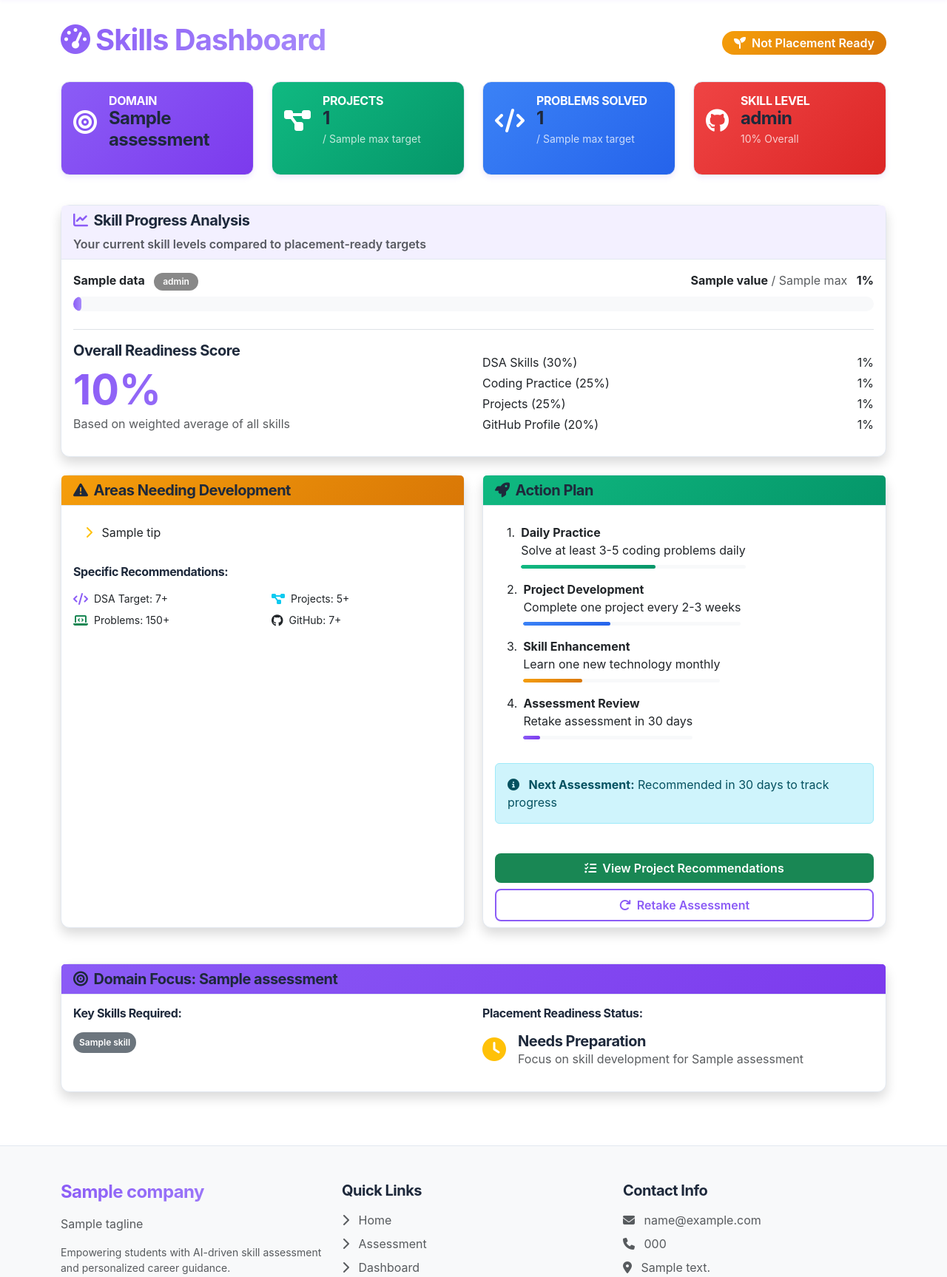
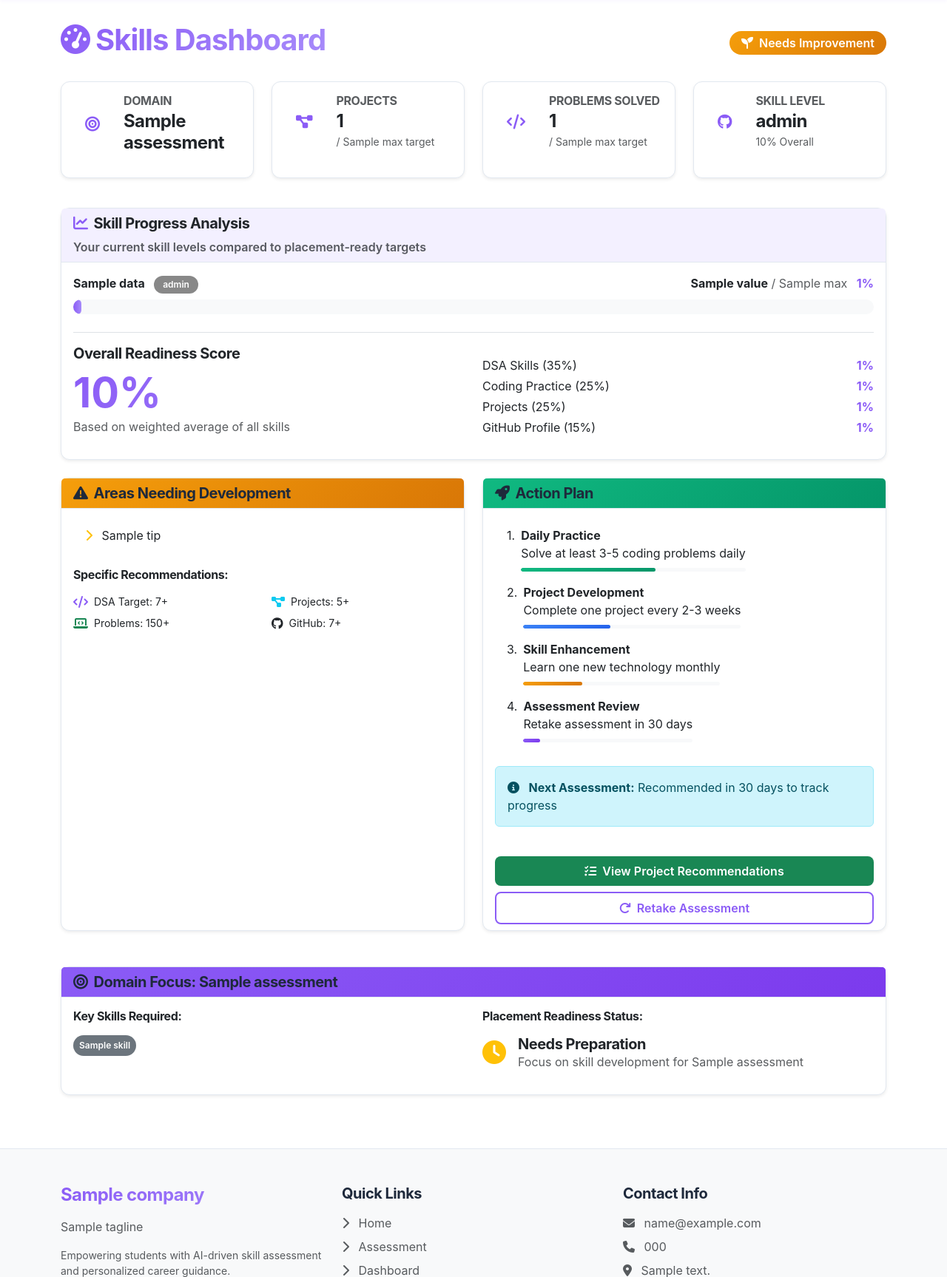
Before and after one commit to Vishwa-0/Placement-Readiness, a Flask app: template templates/dashboard.html in a window 1280 px wide. Shown: the part 70-1797 px from the top of the page at 74% size. Run offline with Flask 3, Linux system fonts and the light colour scheme; the template is opened without the code that fills it: most values are stand-ins (such as "Sample title", 1, 10 or a date in 2020); some libraries are stand-ins or nearby versions.

Commit message:
Update dashboard.html

```diff
--- a/templates/dashboard.html
+++ b/templates/dashboard.html
@@ -15,7 +15,7 @@
             </span>
             {% else %}
             <span class="badge bg-warning fs-6 p-2 px-3">
-                <i class="fas fa-seedling me-2"></i>Not Placement Ready
+                <i class="fas fa-seedling me-2"></i>Needs Improvement
             </span>
             {% endif %}
         </div>
@@ -24,55 +24,63 @@
     <!-- Summary Cards -->
     <div class="row mb-4">
         <div class="col-md-3 mb-3">
-            <div class="card text-white h-100" style="background: linear-gradient(135deg, #8b5cf6, #7c3aed);">
+            <div class="card h-100 border-0 shadow-sm">
                 <div class="card-body">
                     <div class="d-flex align-items-center mb-3">
-                        <i class="fas fa-bullseye fa-2x me-3"></i>
+                        <div class="rounded-circle bg-primary-bg p-3 me-3">
+                            <i class="fas fa-bullseye fa-lg text-primary"></i>
+                        </div>
                         <div>
-                            <h6 class="card-title mb-0">DOMAIN</h6>
-                            <h4 class="card-text mb-0">{{ assessment_data.domain_name }}</h4>
+                            <h6 class="card-title mb-1 text-muted">DOMAIN</h6>
+                            <h4 class="card-text mb-0 text-dark">{{ assessment_data.domain_name }}</h4>
                         </div>
                     </div>
                 </div>
             </div>
         </div>
         <div class="col-md-3 mb-3">
-            <div class="card text-white h-100" style="background: linear-gradient(135deg, #10b981, #059669);">
+            <div class="card h-100 border-0 shadow-sm">
                 <div class="card-body">
                     <div class="d-flex align-items-center mb-3">
-                        <i class="fas fa-project-diagram fa-2x me-3"></i>
+                        <div class="rounded-circle bg-primary-bg p-3 me-3">
+                            <i class="fas fa-project-diagram fa-lg text-primary"></i>
+                        </div>
                         <div>
-                            <h6 class="card-title mb-0">PROJECTS</h6>
-                            <h4 class="card-text mb-0">{{ assessment_data.project_count }}</h4>
-                            <small class="opacity-75">/ {{ skill_data.project_count.max }} target</small>
+                            <h6 class="card-title mb-1 text-muted">PROJECTS</h6>
+                            <h4 class="card-text mb-0 text-dark">{{ assessment_data.project_count }}</h4>
+                            <small class="text-muted">/ {{ skill_data.project_count.max }} target</small>
                         </div>
                     </div>
                 </div>
             </div>
         </div>
         <div class="col-md-3 mb-3">
-            <div class="card text-white h-100" style="background: linear-gradient(135deg, #3b82f6, #2563eb);">
+            <div class="card h-100 border-0 shadow-sm">
                 <div class="card-body">
                     <div class="d-flex align-items-center mb-3">
-                        <i class="fas fa-code fa-2x me-3"></i>
+                        <div class="rounded-circle bg-primary-bg p-3 me-3">
+                            <i class="fas fa-code fa-lg text-primary"></i>
+                        </div>
                         <div>
-                            <h6 class="card-title mb-0">PROBLEMS SOLVED</h6>
-                            <h4 class="card-text mb-0">{{ assessment_data.problem_count }}</h4>
-                            <small class="opacity-75">/ {{ skill_data.problem_count.max }} target</small>
+                            <h6 class="card-title mb-1 text-muted">PROBLEMS SOLVED</h6>
+                            <h4 class="card-text mb-0 text-dark">{{ assessment_data.problem_count }}</h4>
+                            <small class="text-muted">/ {{ skill_data.problem_count.max }} target</small>
                         </div>
                     </div>
                 </div>
             </div>
         </div>
         <div class="col-md-3 mb-3">
-            <div class="card text-white h-100" style="background: linear-gradient(135deg, #ef4444, #dc2626);">
+            <div class="card h-100 border-0 shadow-sm">
                 <div class="card-body">
                     <div class="d-flex align-items-center mb-3">
-                        <i class="fab fa-github fa-2x me-3"></i>
+                        <div class="rounded-circle bg-primary-bg p-3 me-3">
+                            <i class="fab fa-github fa-lg text-primary"></i>
+                        </div>
                         <div>
-                            <h6 class="card-title mb-0">SKILL LEVEL</h6>
-                            <h4 class="card-text mb-0">{{ assessment_data.level_info.level }}</h4>
-                            <small class="opacity-75">{{ overall_score }}% Overall</small>
+                            <h6 class="card-title mb-1 text-muted">SKILL LEVEL</h6>
+                            <h4 class="card-text mb-0 text-dark">{{ assessment_data.level_info.level }}</h4>
+                            <small class="text-muted">{{ overall_score }}% Overall</small>
                         </div>
                     </div>
                 </div>
@@ -81,9 +89,9 @@
     </div>
 
     <!-- Skill Progress Section -->
-    <div class="card shadow mb-4 border-0">
-        <div class="card-header bg-transparent border-bottom">
-            <h5 class="mb-0">
+    <div class="card shadow-sm mb-4 border">
+        <div class="card-header bg-white border-bottom">
+            <h5 class="mb-0 text-dark">
                 <i class="fas fa-chart-line me-2 text-primary"></i>Skill Progress Analysis
             </h5>
             <p class="text-muted mb-0 mt-2">Your current skill levels compared to placement-ready targets</p>
@@ -93,18 +101,18 @@
             <div class="mb-4">
                 <div class="d-flex justify-content-between mb-2">
                     <div>
-                        <span class="fw-bold">{{ data.label }}</span>
+                        <span class="fw-bold text-dark">{{ data.label }}</span>
                         <span class="badge ms-2" style="background-color: {{ data.color }}; color: white;">
                             {{ data.level }}
                         </span>
                     </div>
                     <div>
-                        <span class="fw-bold">{{ data.value }}</span>
+                        <span class="fw-bold text-dark">{{ data.value }}</span>
                         <span class="text-muted">/ {{ data.max }}</span>
-                        <span class="ms-2 fw-bold">{{ data.percentage }}%</span>
+                        <span class="ms-2 fw-bold text-primary">{{ data.percentage }}%</span>
                     </div>
                 </div>
-                <div class="progress" style="height: 20px; background-color: var(--bg-input);">
+                <div class="progress" style="height: 20px; background-color: var(--bg-secondary);">
                     <div class="progress-bar"
                          role="progressbar"
                          style="width: {{ data.percentage }}%; background-color: {{ data.color }};">
@@ -130,27 +138,27 @@
             <div class="mt-4 pt-3 border-top">
                 <div class="row">
                     <div class="col-md-6">
-                        <h5>Overall Readiness Score</h5>
+                        <h5 class="text-dark">Overall Readiness Score</h5>
                         <div class="display-4 fw-bold text-gradient">{{ overall_score }}%</div>
                         <p class="text-muted">Based on weighted average of all skills</p>
                     </div>
                     <div class="col-md-6">
                         <div class="mt-3">
                             <div class="d-flex justify-content-between mb-1">
-                                <span>DSA Skills (30%)</span>
-                                <span>{{ skill_data.dsa_level.percentage }}%</span>
+                                <span class="text-dark">DSA Skills (35%)</span>
+                                <span class="fw-bold text-primary">{{ skill_data.dsa_level.percentage }}%</span>
                             </div>
                             <div class="d-flex justify-content-between mb-1">
-                                <span>Coding Practice (25%)</span>
-                                <span>{{ skill_data.problem_count.percentage }}%</span>
+                                <span class="text-dark">Coding Practice (25%)</span>
+                                <span class="fw-bold text-primary">{{ skill_data.problem_count.percentage }}%</span>
                             </div>
                             <div class="d-flex justify-content-between mb-1">
-                                <span>Projects (25%)</span>
-                                <span>{{ skill_data.project_count.percentage }}%</span>
+                                <span class="text-dark">Projects (25%)</span>
+                                <span class="fw-bold text-primary">{{ skill_data.project_count.percentage }}%</span>
                             </div>
                             <div class="d-flex justify-content-between">
-                                <span>GitHub Profile (20%)</span>
-                                <span>{{ skill_data.github_quality.percentage }}%</span>
+                                <span class="text-dark">GitHub Profile (15%)</span>
+                                <span class="fw-bold text-primary">{{ skill_data.github_quality.percentage }}%</span>
                             </div>
                         </div>
                     </div>
@@ -162,7 +170,7 @@
     <!-- Improvement Suggestions -->
     <div class="row">
         <div class="col-md-6 mb-4">
-            <div class="card shadow h-100 border-0">
+            <div class="card shadow-sm h-100 border">
                 <div class="card-header bg-warning text-dark">
                     <h5 class="mb-0">
                         <i class="fas fa-exclamation-triangle me-2"></i>Areas Needing Development
@@ -172,7 +180,7 @@
                     {% if improvement_tips %}
                     <ul class="list-group list-group-flush">
                         {% for tip in improvement_tips %}
-                        <li class="list-group-item bg-transparent border-0">
+                        <li class="list-group-item bg-transparent">
                             <i class="fas fa-chevron-right text-warning me-2"></i>
                             {{ tip }}
                         </li>
@@ -181,33 +189,33 @@
                     {% else %}
                     <div class="text-center py-4">
                         <i class="fas fa-check-circle fa-3x text-success mb-3"></i>
-                        <h5>Good Progress!</h5>
+                        <h5 class="text-dark">Good Progress!</h5>
                         <p class="text-muted">All your skills are at satisfactory levels. Keep up the good work!</p>
                     </div>
                     {% endif %}
 
                     <!-- Specific Recommendations -->
                     <div class="mt-4">
-                        <h6 class="mb-3">Specific Recommendations:</h6>
+                        <h6 class="mb-3 text-dark">Specific Recommendations:</h6>
                         <div class="row">
                             <div class="col-6">
                                 <div class="d-flex align-items-center mb-2">
                                     <i class="fas fa-code text-primary me-2"></i>
-                                    <small>DSA Target: 7+</small>
+                                    <small class="text-dark">DSA Target: 7+</small>
                                 </div>
                                 <div class="d-flex align-items-center mb-2">
                                     <i class="fas fa-laptop-code text-success me-2"></i>
-                                    <small>Problems: 150+</small>
+                                    <small class="text-dark">Problems: 150+</small>
                                 </div>
                             </div>
                             <div class="col-6">
                                 <div class="d-flex align-items-center mb-2">
                                     <i class="fas fa-project-diagram text-info me-2"></i>
-                                    <small>Projects: 5+</small>
+                                    <small class="text-dark">Projects: 5+</small>
                                 </div>
                                 <div class="d-flex align-items-center">
                                     <i class="fab fa-github text-dark me-2"></i>
-                                    <small>GitHub: 7+</small>
+                                    <small class="text-dark">GitHub: 7+</small>
                                 </div>
                             </div>
                         </div>
@@ -217,7 +225,7 @@
         </div>
 
         <div class="col-md-6 mb-4">
-            <div class="card shadow h-100 border-0">
+            <div class="card shadow-sm h-100 border">
                 <div class="card-header bg-success text-white">
                     <h5 class="mb-0">
                         <i class="fas fa-rocket me-2"></i>Action Plan
@@ -227,7 +235,7 @@
                     <ol class="list-group list-group-numbered">
                         <li class="list-group-item d-flex justify-content-between align-items-start border-0 bg-transparent">
                             <div class="ms-2 me-auto">
-                                <div class="fw-bold">Daily Practice</div>
+                                <div class="fw-bold text-dark">Daily Practice</div>
                                 Solve at least 3-5 coding problems daily
                                 <div class="progress mt-2" style="height: 5px;">
                                     <div class="progress-bar bg-success" style="width: 60%"></div>
@@ -236,7 +244,7 @@
                         </li>
                         <li class="list-group-item d-flex justify-content-between align-items-start border-0 bg-transparent">
                             <div class="ms-2 me-auto">
-                                <div class="fw-bold">Project Development</div>
+                                <div class="fw-bold text-dark">Project Development</div>
                                 Complete one project every 2-3 weeks
                                 <div class="progress mt-2" style="height: 5px;">
                                     <div class="progress-bar bg-info" style="width: 40%"></div>
@@ -245,7 +253,7 @@
                         </li>
                         <li class="list-group-item d-flex justify-content-between align-items-start border-0 bg-transparent">
                             <div class="ms-2 me-auto">
-                                <div class="fw-bold">Skill Enhancement</div>
+                                <div class="fw-bold text-dark">Skill Enhancement</div>
                                 Learn one new technology monthly
                                 <div class="progress mt-2" style="height: 5px;">
                                     <div class="progress-bar bg-warning" style="width: 30%"></div>
@@ -254,7 +262,7 @@
                         </li>
                         <li class="list-group-item d-flex justify-content-between align-items-start border-0 bg-transparent">
                             <div class="ms-2 me-auto">
-                                <div class="fw-bold">Assessment Review</div>
+                                <div class="fw-bold text-dark">Assessment Review</div>
                                 Retake assessment in 30 days
                                 <div class="progress mt-2" style="height: 5px;">
                                     <div class="progress-bar bg-primary" style="width: 10%"></div>
@@ -285,7 +293,7 @@
     </div>
 
     <!-- Domain Focus Details -->
-    <div class="card shadow border-0 mt-4">
+    <div class="card shadow-sm border mt-4">
         <div class="card-header bg-primary text-white">
             <h5 class="mb-0">
                 <i class="fas fa-bullseye me-2"></i>Domain Focus: {{ assessment_data.domain_name }}
@@ -294,7 +302,7 @@
         <div class="card-body">
             <div class="row">
                 <div class="col-md-6">
-                    <h6 class="mb-3">Key Skills Required:</h6>
+                    <h6 class="mb-3 text-dark">Key Skills Required:</h6>
                     <div class="d-flex flex-wrap">
                         {% if assessment_data.domain_info and assessment_data.domain_info.skills %}
                             {% for skill in assessment_data.domain_info.skills[:6] %}
@@ -308,7 +316,7 @@
                     </div>
                 </div>
                 <div class="col-md-6">
-                    <h6 class="mb-3">Placement Readiness Status:</h6>
+                    <h6 class="mb-3 text-dark">Placement Readiness Status:</h6>
                     <div class="d-flex align-items-center mb-3">
                         <div class="me-3">
                             {% if assessment_data.prediction == 1 %}
@@ -318,7 +326,7 @@
                             {% endif %}
                         </div>
                         <div>
-                            <h5 class="mb-0">
+                            <h5 class="mb-0 text-dark">
                                 {% if assessment_data.prediction == 1 %}
                                 Ready for Placement
                                 {% else %}
```
